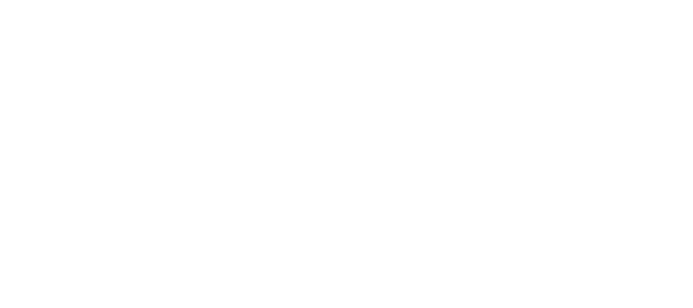
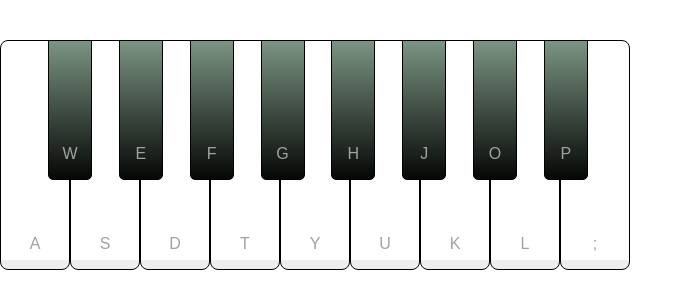
Before and after one commit to felipe16sm/fsm-music-keyboard-virtual, a plain HTML site: page index.html in a window 1280 px wide. Shown: the whole page, without its empty margins (0-693 px from the left). Drawn offline with Linux system fonts and the light colour scheme.

Commit message:
feat: implement keys

```diff
--- a/index.html
+++ b/index.html
@@ -4,7 +4,13 @@
     <meta charset="UTF-8" />
     <meta name="viewport" content="width=device-width, initial-scale=1.0" />
     <link rel="stylesheet" href="src/assets/css/reset.css" />
+    <link rel="stylesheet" href="src/assets/css/key.css" />
     <title>Simulador de Piano</title>
   </head>
-  <body></body>
+  <body>
+    <div class="container"></div>
+  </body>
+  <script src="src/scripts/key.js"></script>
+  <script src="src/scripts/keyList.js"></script>
+  <script src="src/scripts/engine.js"></script>
 </html>
--- /dev/null
+++ b/src/assets/css/key.css
@@ -0,0 +1,61 @@
+.piano-keys {
+    display: flex;
+    margin-top: 40px;
+}
+
+.piano-keys .key {
+    display: flex;
+    justify-content: center;
+    align-items: end;
+    padding-bottom: 16px;
+    cursor: pointer;
+    user-select: none;
+    list-style: none;
+    color: #a2a2a2;
+    position: relative;
+    text-transform: uppercase;
+}
+
+.piano-keys .piano-white-keys {
+    display: flex;
+}
+
+.piano-keys .piano-black-keys {
+    position: absolute;
+    display: flex;
+    justify-content: space-between;
+    width: 540px;
+    left: 48px;
+    z-index: 10;
+    cursor: pointer;
+}
+
+.piano-keys .white {
+    width: 70px;
+    height: 230px;
+    border: 1px solid black;
+    border-radius: 8px;
+    background: linear-gradient(#fff 96%, #eee 4%);
+}
+
+.piano-keys .black {
+    width: 44px;
+    height: 140px;
+    border: 1px solid black;
+    border-radius: 0 0 5px 5px;
+    background: linear-gradient(#7b9483, #050705);
+}
+
+.piano-keys .white.active {
+    box-shadow: inset -5px 5px 20px rgba(0, 0, 0, 0.2);
+    background: linear-gradient(to bottom #fff 0%, #eee 100%);
+}
+
+.piano-keys .black.active {
+    box-shadow: inset -5px 5px 10px rgba(255, 255, 255, 0.1);
+    background: linear-gradient(to bottom #000, #434343);
+}
+
+.piano-keys .key.hide span {
+    display: none;
+}
--- /dev/null
+++ b/src/scripts/engine.js
@@ -0,0 +1,21 @@
+const keys = [
+  new Key({ letter: "A", type: "white" }),
+  new Key({ letter: "W", type: "black" }),
+  new Key({ letter: "S", type: "white" }),
+  new Key({ letter: "E", type: "black" }),
+  new Key({ letter: "D", type: "white" }),
+  new Key({ letter: "F", type: "black" }),
+  new Key({ letter: "T", type: "white" }),
+  new Key({ letter: "G", type: "black" }),
+  new Key({ letter: "Y", type: "white" }),
+  new Key({ letter: "H", type: "black" }),
+  new Key({ letter: "U", type: "white" }),
+  new Key({ letter: "J", type: "black" }),
+  new Key({ letter: "K", type: "white" }),
+  new Key({ letter: "O", type: "black" }),
+  new Key({ letter: "L", type: "white" }),
+  new Key({ letter: "P", type: "black" }),
+  new Key({ letter: ";", type: "white" }),
+];
+
+new KeyList(keys);
--- /dev/null
+++ b/src/scripts/key.js
@@ -0,0 +1,37 @@
+class Key {
+  constructor({ letter, type }) {
+    this.letter = letter?.toLowerCase();
+    this.type = type;
+
+    this.createKey();
+  }
+
+  createKey() {
+    const keyElement = document.createElement("div");
+
+    keyElement.classList.add("key");
+    keyElement.classList.add(this.type);
+
+    const keyLetterElement = document.createElement("span");
+
+    keyLetterElement.textContent = this.letter;
+
+    keyElement.appendChild(keyLetterElement);
+
+    this.keyElement = keyElement;
+
+    this.keyElement.addEventListener("click", this.playAudio);
+  }
+
+  playAudio = () => {
+    const audio = new Audio(`src/assets/audios/${this.letter}.wav`);
+
+    audio.play();
+
+    this.keyElement.classList.add("active");
+
+    setTimeout(() => {
+      this.keyElement.classList.remove("active");
+    }, 150);
+  };
+}
--- /dev/null
+++ b/src/scripts/keyList.js
@@ -0,0 +1,59 @@
+class KeyList {
+  containerElement = document.querySelector(".container");
+  constructor(keys) {
+    this.keys = keys;
+
+    this.createPianoKeys();
+    this.onKeyDown();
+  }
+
+  createPianoKeys() {
+    const pianoKeysElement = document.createElement("div");
+
+    pianoKeysElement.classList.add("piano-keys");
+
+    const pianoWhiteKeysContainerElement = document.createElement("div");
+
+    pianoWhiteKeysContainerElement.classList.add("piano-white-keys");
+
+    const pianoBlackKeysContainerElement = document.createElement("div");
+
+    pianoBlackKeysContainerElement.classList.add("piano-black-keys");
+
+    pianoBlackKeysContainerElement.addEventListener("click", (e) => {
+      if (e.target.classList.contains("piano-black-keys")) {
+        document
+          .elementFromPoint(
+            e.clientX,
+            e.target.getBoundingClientRect().bottom + 2
+          )
+          .click();
+      }
+    });
+
+    keys.forEach((key) => {
+      if (key.keyElement.classList.contains("white")) {
+        pianoWhiteKeysContainerElement.appendChild(key.keyElement);
+      }
+
+      if (key.keyElement.classList.contains("black")) {
+        pianoBlackKeysContainerElement.appendChild(key.keyElement);
+      }
+    });
+
+    pianoKeysElement.appendChild(pianoWhiteKeysContainerElement);
+    pianoKeysElement.appendChild(pianoBlackKeysContainerElement);
+
+    this.containerElement.appendChild(pianoKeysElement);
+  }
+
+  onKeyDown() {
+    document.addEventListener("keydown", (e) => {
+      this.keys.forEach((key) => {
+        if (e.key === key.letter) {
+          key.playAudio();
+        }
+      });
+    });
+  }
+}
```
